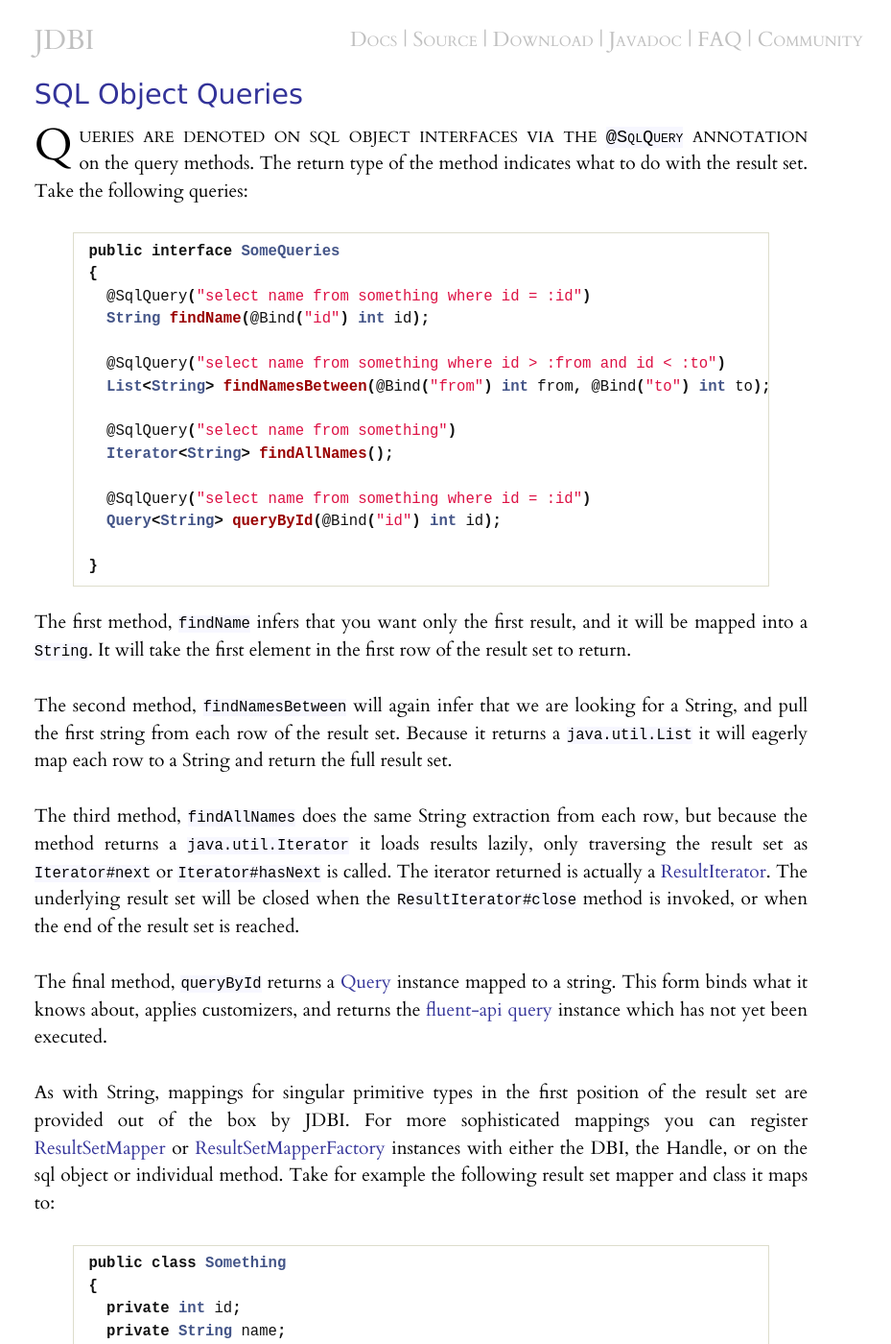
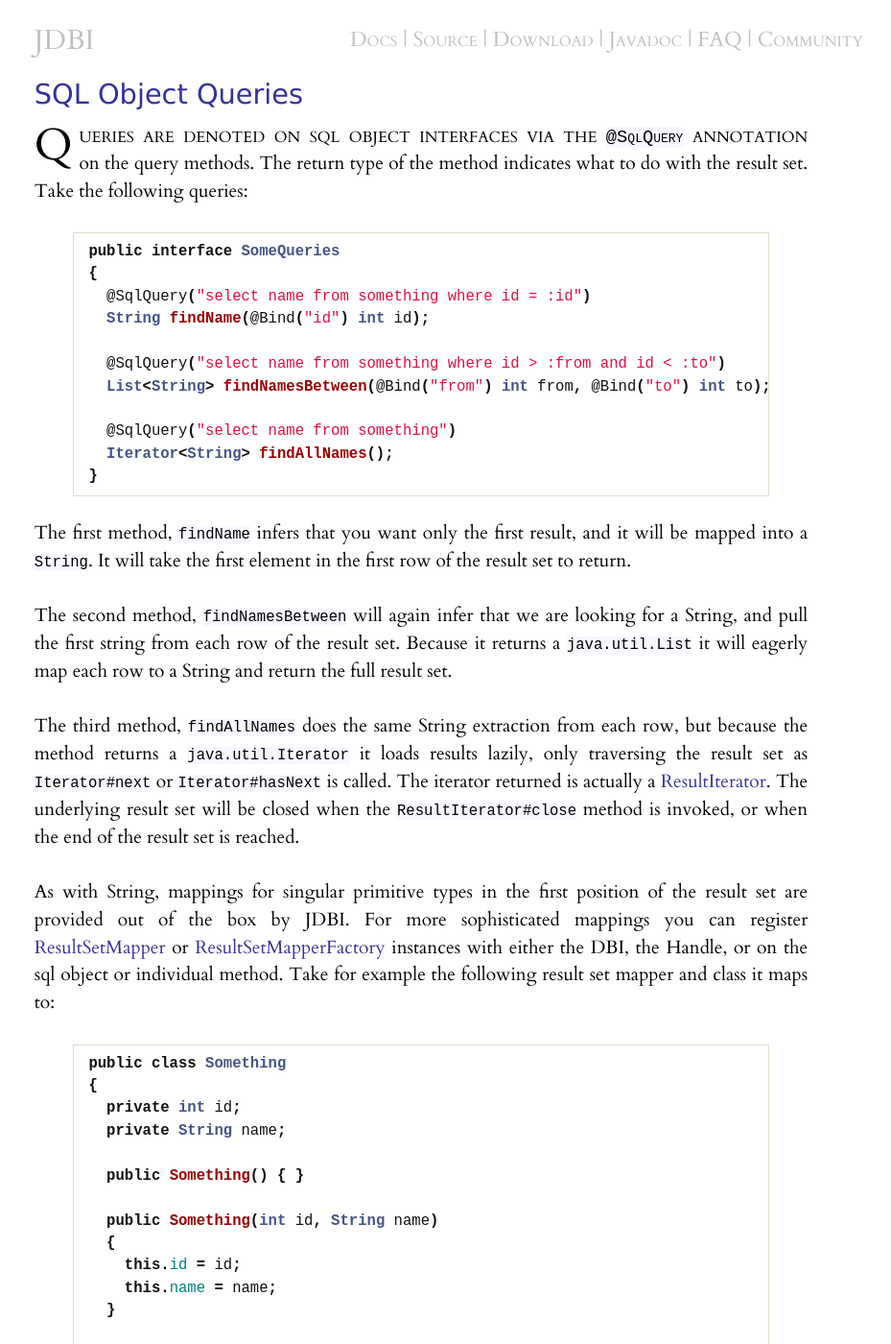
Before and after one commit to jdbi/jdbi-docs, a Jekyll site: the page built from _posts/0500-12-15-sql_object_api_queries.md, in a window 1280 px wide and 1400 px high. Shown: the whole window at 96% size, without its empty margins (201-1130 px from the left). Built offline with Jekyll 4.4.1, drawn with Linux system fonts in a browser that asks for light colours.

Commit message:
remove reference to returnign queries in docs

```diff
--- a/_posts/0500-12-15-sql_object_api_queries.md
+++ b/_posts/0500-12-15-sql_object_api_queries.md
@@ -16,10 +16,6 @@ public interface SomeQueries
 
   @SqlQuery("select name from something")
   Iterator<String> findAllNames();
-
-  @SqlQuery("select name from something where id = :id")
-  Query<String> queryById(@Bind("id") int id);
-
 }
 {% endhighlight %}
 
@@ -28,8 +24,6 @@ The first method, <code>findName</code> infers that you want only the first resu
 The second method, <code>findNamesBetween</code> will again infer that we are looking for a String, and pull the first string from each row of the result set. Because it returns a <code>java.util.List</code> it will eagerly map each row to a String and return the full result set.
 
 The third method, <code>findAllNames</code> does the same String extraction from each row, but because the method returns a <code>java.util.Iterator</code> it loads results lazily, only traversing the result set as <code>Iterator#next</code> or <code>Iterator#hasNext</code> is called. The iterator returned is actually a [ResultIterator](/maven_site/apidocs/org/skife/jdbi/v2/ResultIterator.html). The underlying result set will be closed when the <code>ResultIterator#close</code> method is invoked, or when the end of the result set is reached.
-
-The final method, <code>queryById</code> returns a [Query](/maven_site/apidocs/org/skife/jdbi/v2/Query.html) instance mapped to a string. This form binds what it knows about, applies customizers, and returns the [fluent-api query](/fluent_queries/) instance which has not yet been executed.
 
 As with String, mappings for singular primitive types in the first position of the result set are provided out of the box by JDBI. For more sophisticated mappings you can register [ResultSetMapper](/maven_site/apidocs/org/skife/jdbi/v2/tweak/ResultSetMapper.html) or [ResultSetMapperFactory](/maven_site/apidocs/org/skife/jdbi/v2/ResultSetMapperFactory.html) instances with either the DBI, the Handle, or on the sql object or individual method. Take for example the following result set mapper and class it maps to:
 
```
